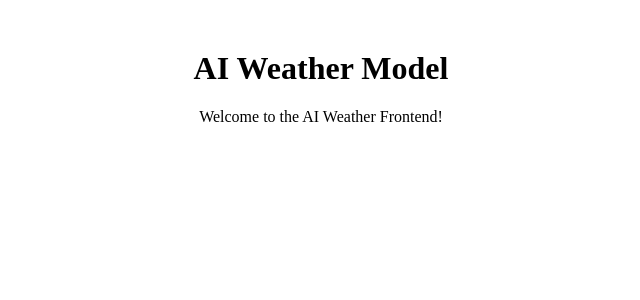
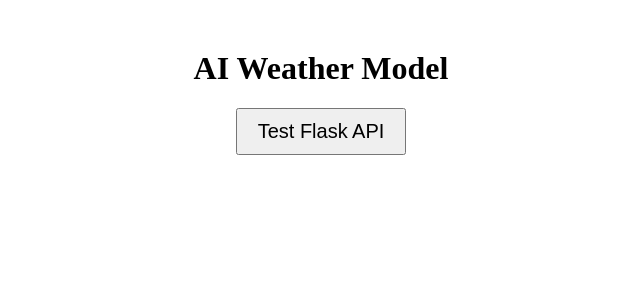
Before and after one commit to jacob-t-radford/ai-weather-frontend, a React (Create React App) app: page / in a window 1280 px wide. Shown: the top 300 px of the page, without its empty margins (319-959 px from the left). Built offline with nearby package versions, Linux system fonts and the light colour scheme.

Commit message:
Add Flask API test button

```diff
--- /dev/null
+++ b/src/App.js
@@ -0,0 +1,26 @@
+import React, { useState } from "react";
+
+const BACKEND_URL = "http://54.211.21.49/test"; // Replace with your actual EC2 IP
+
+const App = () => {
+    const [response, setResponse] = useState("");
+
+    const handleButtonClick = () => {
+        fetch(BACKEND_URL)
+            .then(res => res.json())
+            .then(data => setResponse(data.message))
+            .catch(error => setResponse("Error connecting to Flask API"));
+    };
+
+    return (
+        <div style={{ textAlign: "center", marginTop: "50px" }}>
+            <h1>AI Weather Model</h1>
+            <button onClick={handleButtonClick} style={{ fontSize: "20px", padding: "10px 20px" }}>
+                Test Flask API
+            </button>
+            <p>{response}</p>
+        </div>
+    );
+};
+
+export default App;
--- a/src/index.js
+++ b/src/index.js
@@ -1,14 +1,6 @@
-import React from 'react';
-import ReactDOM from 'react-dom/client';
+import React from "react";
+import ReactDOM from "react-dom/client";
+import App from "./App";
 
-const App = () => {
-    return (
-        <div style={{ textAlign: 'center', marginTop: '50px' }}>
-            <h1>AI Weather Model</h1>
-            <p>Welcome to the AI Weather Frontend!</p>
-        </div>
-    );
-};
-
-const root = ReactDOM.createRoot(document.getElementById('root'));
+const root = ReactDOM.createRoot(document.getElementById("root"));
 root.render(<App />);
```
